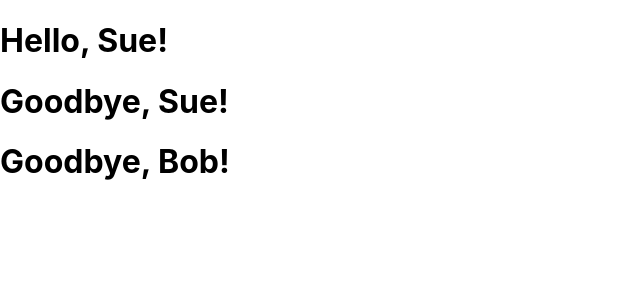
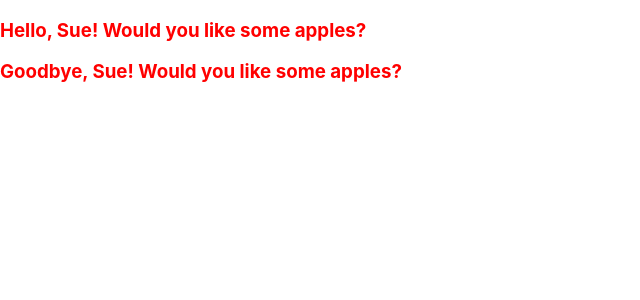
Before and after one commit to classnotesmc/nov20-react-classwork, a React (Create React App) app: page / in a window 1280 px wide. Shown: the top 300 px of the page, without its empty margins (0-640 px from the left). Built offline with nearby package versions, Linux system fonts and the light colour scheme.

Commit message:
multiple props

```diff
--- a/src/App.js
+++ b/src/App.js
@@ -1,25 +1,25 @@
 import React from 'react';
 
-function Welcome(props) {
-  return <h1>Hello, {props.name}!</h1>;
-}
-
-function Goodbye(props) {
-  return <h1>Goodbye, {props.name}!</h1>;
+function Greetings(props) {
+  return (
+        <h3 style={{color: 'red'}}>{props.greet}, {props.name}!
+        Would you like some {props.food}?</h3>
+  );
 }
 
 function App() {
   return (
       <div>
-        <Welcome
-            name="Sue"
+        <Greetings
+          greet="Hello"
+          name="Sue"
+          food="apples"
         />
-        <Goodbye
+        <Greetings
+          greet="Goodbye"
           name="Sue"
-        />
-        <Goodbye
-            name="Bob"
-        />
+          food="apples"
+          />
       </div>
   );
 }
```
